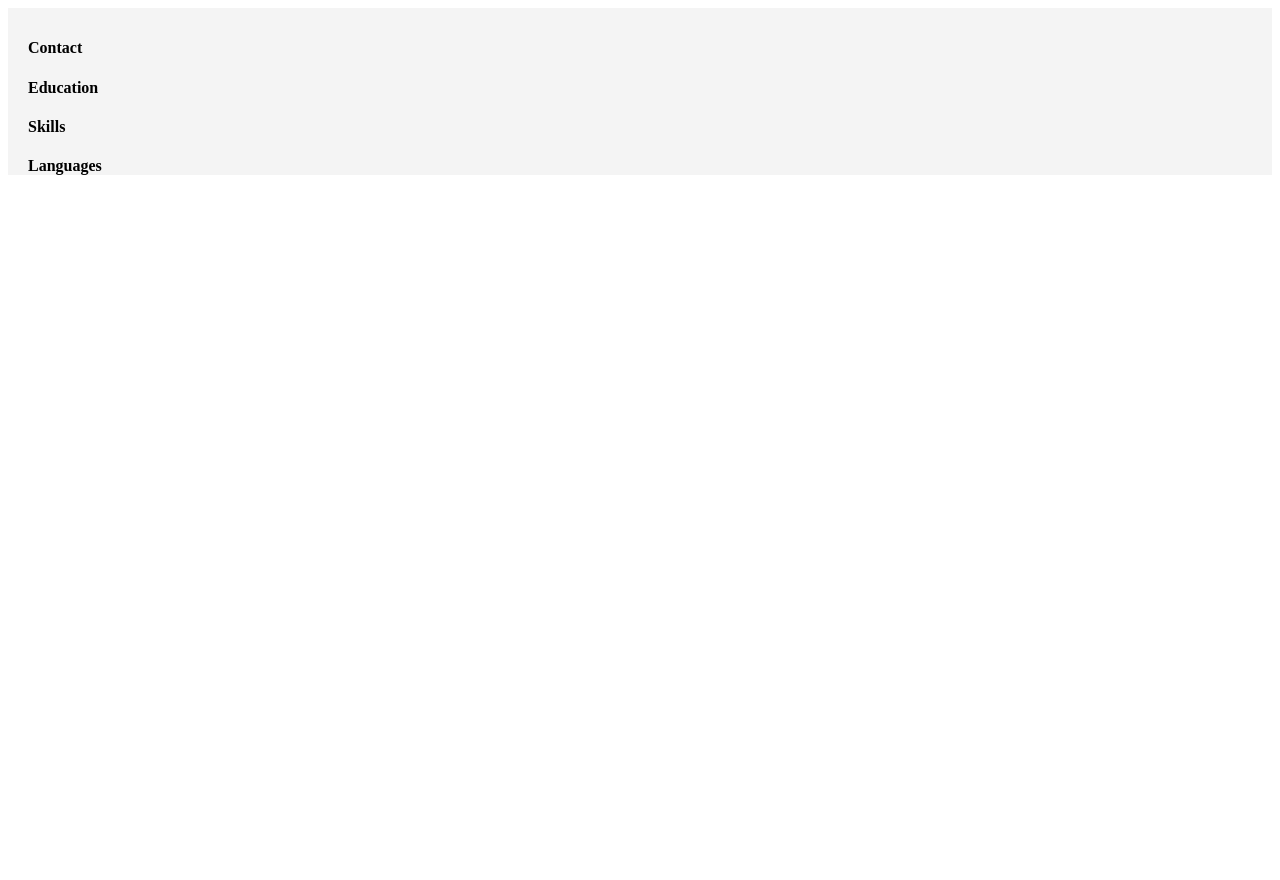
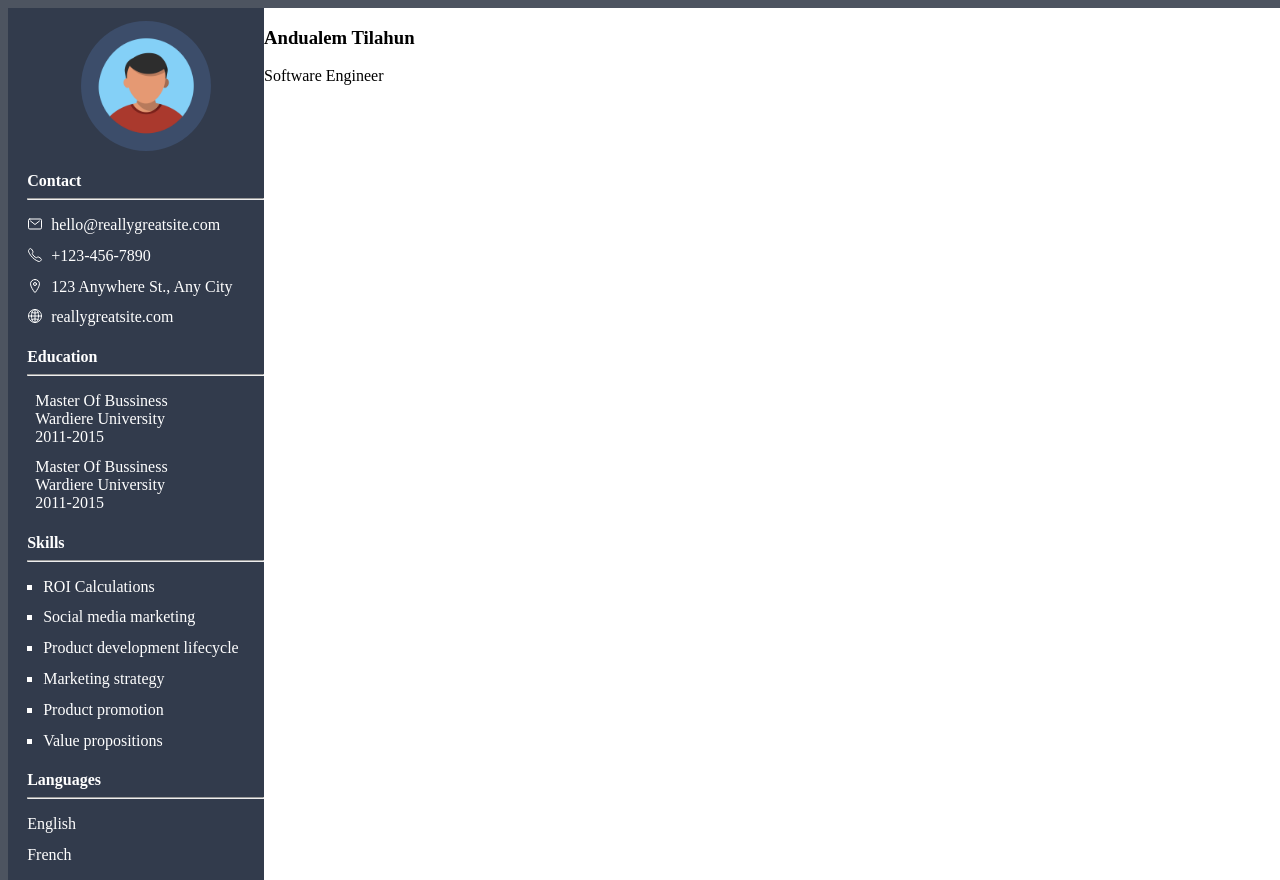
Before and after one commit to AndualemTilahunSima/personal-resume, a plain HTML site: page index.html in a window 1280 px wide. Before the commit the page ends 800 px from the top, so only its background shows below. Drawn offline with nearby package versions, Linux system fonts and the light colour scheme.

Commit message:
side bar added

```diff
--- a/index.css
+++ b/index.css
@@ -1,15 +1,81 @@
-.sidebar {
-    background-color: #f4f4f4;
-    padding-left: 20px;
+body {
+    width: 100vw;
+    height: 100vh;
+    background-color: #4d5460;
+    padding: 0rem;
 }
 
-#sidebar__photo{
-    padding-top: 10px;
+.resume {
+    width: 100vw;
+    height: 100vh;
+    display: grid;
+    grid-template-columns: 1fr 4fr;
 }
-#resume_photo{
+
+.sidebar {
+    background-color: #323b4c;
+    padding-left: 1.2rem;
+    color: #ffffff;
+}
+
+.sidebar__photo {
+    padding-top: 0.8rem;
+    display: flex;
+    justify-content: center;
+}
+
+.sidebar__profile {
+    width: 8.12rem;
+    height: 8.12rem;
+    border-radius: 50%;
+    background-color: #3c4d6a;
+    display: flex;
+    align-items: center;
+    justify-content: center;
+}
+
+.sidebar__profile img {
+    width: 6.25rem;
+    height: 6.25rem;
+    border-radius: 50%;
+}
+
+.sidebar h4 {
+    margin-bottom: 0rem;
+}
+
+span {
+    margin-left: 0.5rem;
+}
+
+.main {
+    width: 100%;
+    height: 100%;
+    background-color: white;
+}
+
+.sidebar ul {
+    padding-left: 0rem;
+}
+
+span {
+    color: #ffffff;
+}
+
+ul li {
+    list-style: none;
+    margin-bottom: 0.8rem;
 
 }
 
-li {
-    list-style: none;
+.sidebar__contact ul li {
+    display: flex;
 }
+
+.sidebar__skills ul{
+    padding-left: 1rem;
+}
+
+.sidebar__skills ul li {
+    list-style: square;
+}
--- a/index.html
+++ b/index.html
@@ -3,37 +3,103 @@
 <head>
     <link rel="stylesheet" href="index.css">
     <title>Personal Resume</title>
+    <script type="module" src="https://unpkg.com/ionicons@7.1.0/dist/ionicons/ionicons.esm.js"></script>
+    <script nomodule src="https://unpkg.com/ionicons@7.1.0/dist/ionicons/ionicons.js"></script>
 </head>
 
 <body>
-    <div class="resume">
+    <main class="resume">
         <div class="sidebar">
-            <div id="sidebar__photo">
-                <img id="resume_photo"/>
+            <div class="sidebar__photo">
+                <div class="sidebar__profile">
+                    <img src="./images/profile.png" alt="User Profile">
+                </div>
+                <img />
             </div>
-            <div id="sidebar__contact">
+            <div class="sidebar__contact">
                 <h4>Contact</h4>
+                <hr />
                 <ul>
                     <li>
+                        <ion-icon name="mail-outline"></ion-icon>
+                        <span>hello@reallygreatsite.com</span>
                     </li>
-                    <li></li>
-                    <li></li>
-                    <li></li>
+                    <li>
+                        <ion-icon name="call-outline"></ion-icon>
+                        <span>+123-456-7890</span>
+                    </li>
+                    <li>
+                        <ion-icon name="location-outline"></ion-icon>
+                        <span>123 Anywhere St., Any City</span>
+                    </li>
+                    <li>
+                        <ion-icon name="globe-outline"></ion-icon>
+                        <span>reallygreatsite.com</span>
+                    </li>
                 </ul>
             </div>
             <div id="sidebar__education">
                 <h4>Education</h4>
+                <hr />
+                <ul>
+                    <li>
+                        <span>Master Of Bussiness</span><br />
+                        <span>Wardiere University</span><br />
+                        <span>
+                            <sm>2011-2015</sm>
+                        </span><br />
+                    </li>
+                    <li>
+                        <span>Master Of Bussiness</span><br />
+                        <span>Wardiere University</span><br />
+                        <span>2011-2015</span><br />
+                    </li>
+                </ul>
             </div>
-            <div id="sidebar__skills">
+            <div class="sidebar__skills">
                 <h4>Skills</h4>
+                <hr />
+                <ul>
+                    <li>
+                        ROI Calculations
+                    </li>
+                    <li>
+                        Social media marketing
+                    </li>
+                    <li>
+                        Product development lifecycle
+                    </li>
+                    <li>
+                        Marketing strategy
+                    </li>
+                    <li>
+                        Product promotion
+                    </li>
+                    <li>
+                        Value propositions
+                    </li>
+                </ul>
             </div>
-            <div id="sidebar__languages">
+            <div class="sidebar__languages">
                 <h4>Languages</h4>
+                <hr />
+                <ul>
+                     <li>
+                        English
+                    </li>
+                    <li>
+                        French
+                    </li>
+                </ul>
             </div>
         </div>
         <div class="main">
+            <div class="main__header">
+                <h3>Andualem Tilahun</h3>
+                <h7>Software Engineer</h7>
+            </div>
         </div>
-    </div>
+    </main>
 </body>
 
 </html>
```
Also changed, not shown: images/profile.png (added).
